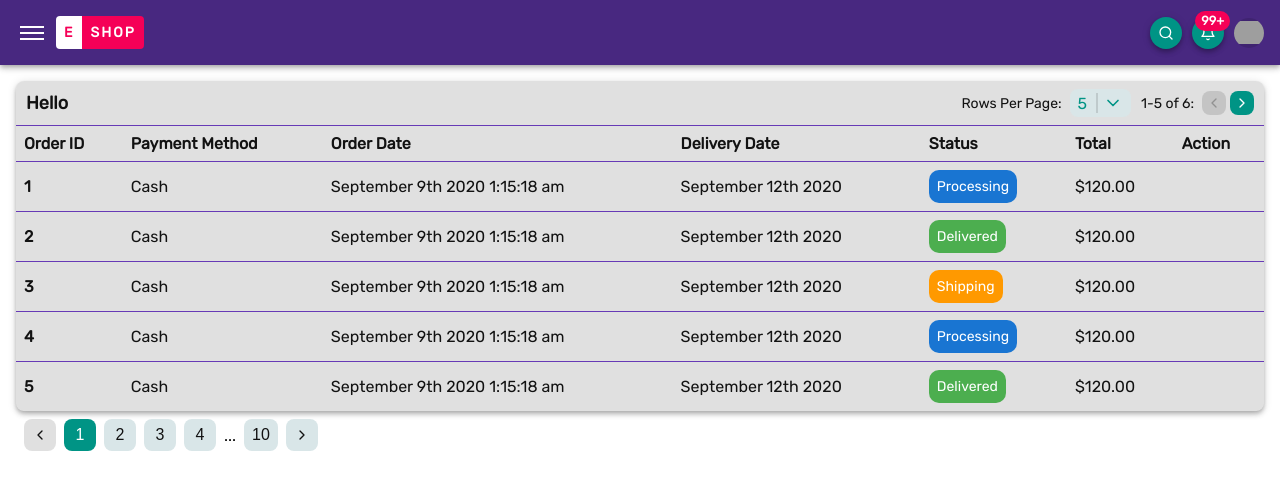
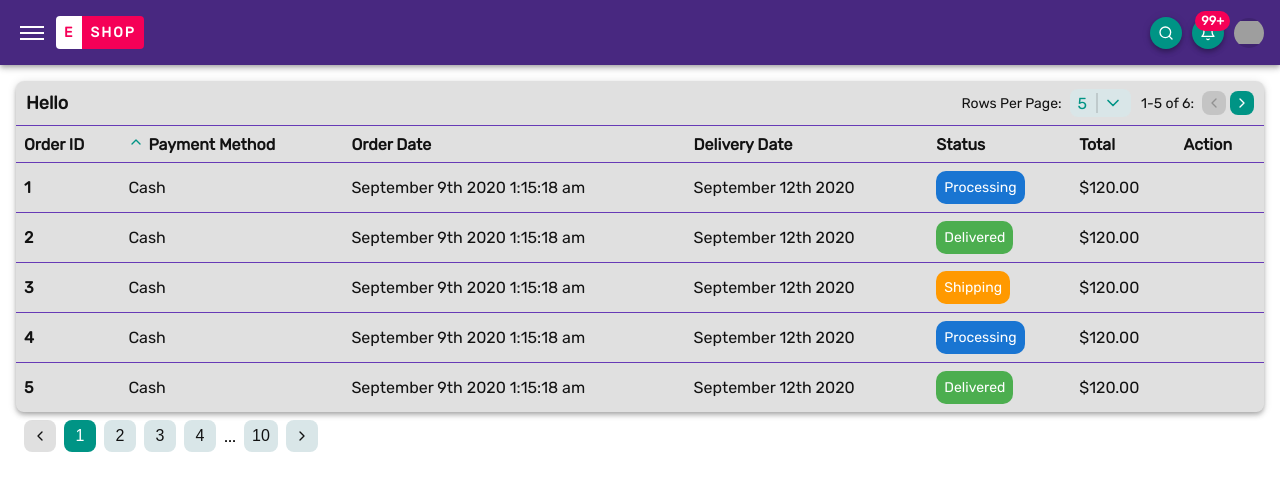
Before and after one commit to tuhinsaud4614/mern-ecommerce, a React (Create React App) app in the folder front-end/admin-site/: page / in a window 1280 px wide. Shown: the top 490 px of the page. Built offline with nearby package versions, Linux system fonts and the light colour scheme; grey boxes are pictures that could not be loaded.

Commit message:
Animated Icon Compoent created

```diff
--- a/front-end/admin-site/src/pages/dashboard/index.tsx
+++ b/front-end/admin-site/src/pages/dashboard/index.tsx
@@ -94,7 +94,7 @@ const Dashboard = () => {
             <Table.Cell scope="col" as="th">
               Order ID
             </Table.Cell>
-            <Table.Cell scope="col" as="th">
+            <Table.Cell scope="col" as="th" onSort={(x) => {}}>
               Payment Method
             </Table.Cell>
             <Table.Cell scope="col" as="th">
@@ -120,24 +120,12 @@ const Dashboard = () => {
               <Table.Cell scope="row" as="th">
                 {item.id}
               </Table.Cell>
-              <Table.Cell scope="row" as="td">
-                {item.type}
-              </Table.Cell>
-              <Table.Cell scope="row" as="td">
-                {item.date}
-              </Table.Cell>
-              <Table.Cell scope="row" as="td">
-                {item.delV}
-              </Table.Cell>
-              <Table.Cell scope="row" as="td">
-                {item.badge}
-              </Table.Cell>
-              <Table.Cell scope="row" as="td">
-                {item.price}
-              </Table.Cell>
-              <Table.Cell scope="row" as="td">
-                {item.emp}
-              </Table.Cell>
+              <Table.Cell scope="row">{item.type}</Table.Cell>
+              <Table.Cell scope="row">{item.date}</Table.Cell>
+              <Table.Cell scope="row">{item.delV}</Table.Cell>
+              <Table.Cell scope="row">{item.badge}</Table.Cell>
+              <Table.Cell scope="row">{item.price}</Table.Cell>
+              <Table.Cell scope="row">{item.emp}</Table.Cell>
             </Table.Row>
           ))}
         </Table.Body>
--- a/front-end/admin-site/src/shared/components/table/TCell.tsx
+++ b/front-end/admin-site/src/shared/components/table/TCell.tsx
@@ -1,27 +1,50 @@
-import { ComponentPropsWithoutRef, FC } from "react";
+import { ComponentPropsWithoutRef, FC, useState } from "react";
+import { FiChevronUp } from "react-icons/fi";
 import classNames from "classnames";
 
+import AnimatedIcon from "../ui/animated-icon";
 import styles from "./index.module.scss";
 
 export interface TCellProps extends ComponentPropsWithoutRef<"td"> {
   as?: "td" | "th";
+  onSort?(type: "asc" | "dsc"): void;
 }
 
 const TCell: FC<TCellProps> = ({
   as: Component = "td",
-  scope,
   className,
+  onSort,
   children,
   ...rest
 }: TCellProps) => {
+  const [sortType, setSortType] = useState<"asc" | "dsc">("asc");
   return (
     <Component
+      onClick={
+        onSort
+          ? () => {
+              setSortType((prev) => (prev === "asc" ? "dsc" : "asc"));
+              onSort(sortType);
+            }
+          : undefined
+      }
       className={classNames(
         className,
-        Component === "th" ? styles.TH : styles.TD
+        Component === "th" ? styles.TH : styles.TD,
+        onSort && styles.Sortable
       )}
       {...rest}
     >
+      {onSort && (
+        <AnimatedIcon
+          initial={{ rotate: "0deg" }}
+          animate={
+            sortType === "dsc" ? { rotate: "-180deg" } : { rotate: "0deg" }
+          }
+        >
+          <FiChevronUp />
+        </AnimatedIcon>
+      )}{" "}
       {children}
     </Component>
   );
--- a/front-end/admin-site/src/shared/components/table/index.module.scss
+++ b/front-end/admin-site/src/shared/components/table/index.module.scss
@@ -96,3 +96,11 @@
     border-radius: spacing();
   }
 }
+
+.Sortable {
+  cursor: pointer;
+  & > i {
+    display: inline-block;
+    color: var(--accent-color);
+  }
+}
--- /dev/null
+++ b/front-end/admin-site/src/shared/components/ui/animated-icon/index.tsx
@@ -0,0 +1,13 @@
+import { ReactElement } from "react";
+import { HTMLMotionProps, motion } from "framer-motion";
+import { IconType } from "react-icons";
+
+interface Props extends HTMLMotionProps<"i"> {
+  children: ReactElement<IconType>;
+}
+
+const AnimatedIcon = ({ children, ...rest }: Props) => (
+  <motion.i {...rest}>{children}</motion.i>
+);
+AnimatedIcon.displayName = "Animated.Icon";
+export default AnimatedIcon;
```
